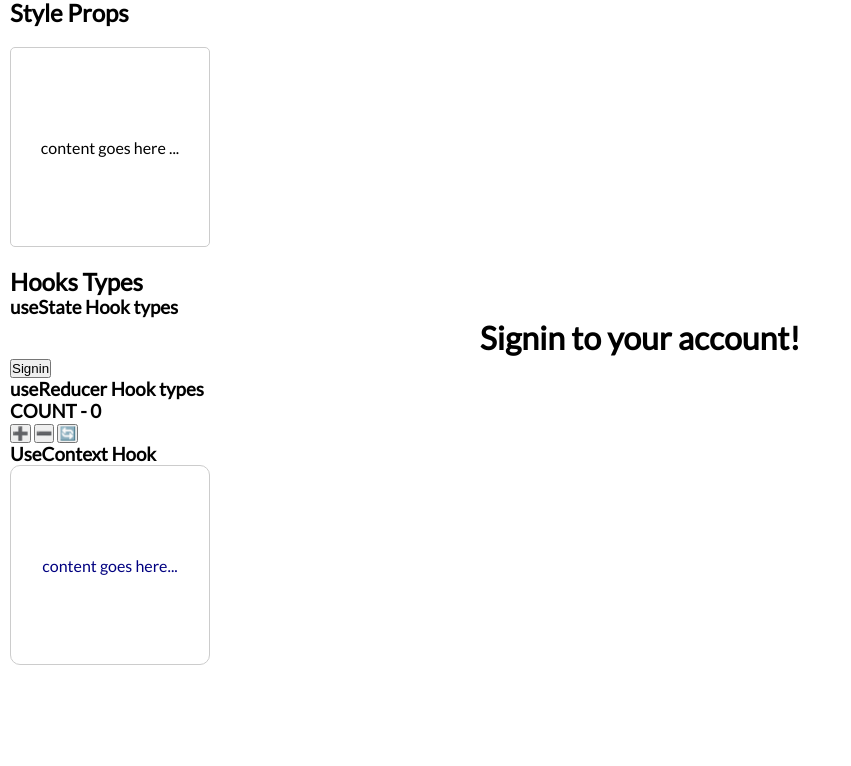
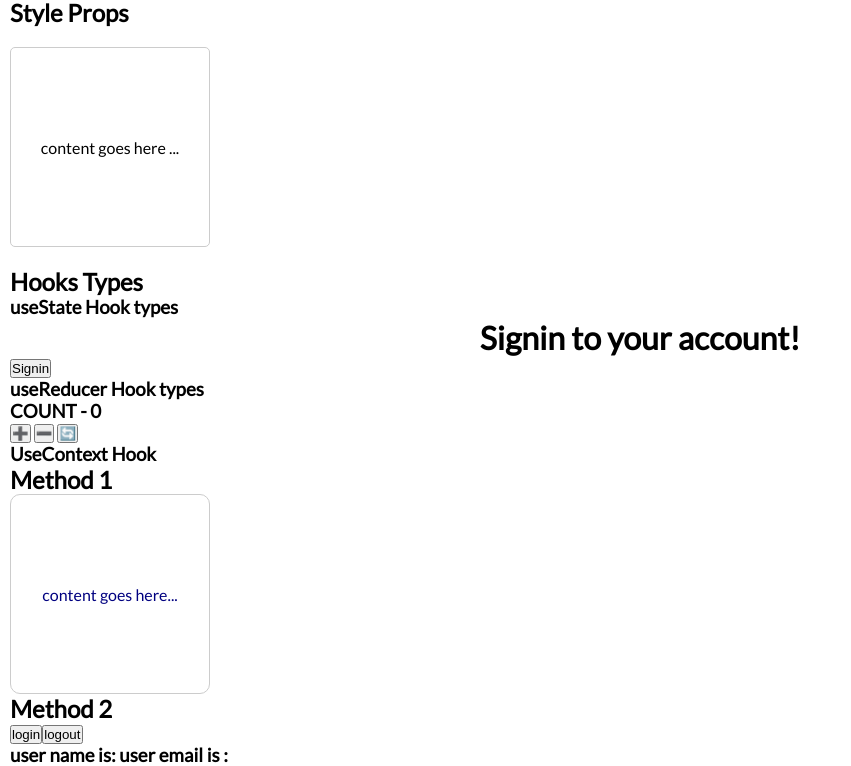
Before and after one commit to Stylish-Developer/React-Ts-beginnerToIntermediate, a React (Create React App) app: page / in a window 1280 px wide. Shown: the part 495-1261 px from the top of the page, without its empty margins (0-851 px from the left). Before the commit the page ends 1160 px from the top, so only its background shows below. Built offline with nearby package versions, Linux system fonts and the light colour scheme.

Commit message:
method 2  useContext future value  hook with typescript is workouted

```diff
--- /dev/null
+++ b/src/components/hooks-types/usecontext/usecontexthook/User.tsx
@@ -0,0 +1,35 @@
+import { useContext } from "react";
+import { Context } from "./context2";
+
+const User = () => {
+  const data = useContext(Context);
+
+  const handleLogin = () => {
+    if (data) {
+      data.setUser({
+        name: "JIN",
+        email: "gowthamsampathkumar@outlook.com",
+      });
+    }
+  };
+
+  const handleLogout = () => {
+    if (data) {
+      data.setUser({
+        name: "",
+        email: "",
+      });
+    }
+  };
+  return (
+    <>
+      <button onClick={handleLogin}>login</button>
+      <button onClick={handleLogout}>logout</button>
+      <h3>
+        user name is: {data?.user?.name} user email is : {data?.user?.email}
+      </h3>
+    </>
+  );
+};
+
+export default User;
--- /dev/null
+++ b/src/components/hooks-types/usecontext/usecontexthook/context2.tsx
@@ -0,0 +1,31 @@
+import { ReactNode, createContext, useState } from "react";
+
+// -- types
+
+// 1 For Children
+interface ChildrenProps {
+  children: ReactNode;
+}
+// 2 For state
+interface StateProps {
+  name: string;
+  email: string;
+}
+// For context
+interface ContextProps {
+  user: StateProps | null;
+  setUser: React.Dispatch<React.SetStateAction<StateProps | null>>;
+}
+
+// -- context creation
+export const Context = createContext<ContextProps | null>(null);
+//-- method 2
+const ContextProviderComponent = ({ children }: ChildrenProps) => {
+  const [user, setUser] = useState<StateProps | null>(null);
+
+  return (
+    <Context.Provider value={{ user, setUser }}>{children}</Context.Provider>
+  );
+};
+
+export default ContextProviderComponent;
--- a/src/components/hooks-types/usecontext/usecontexthook/index.tsx
+++ b/src/components/hooks-types/usecontext/usecontexthook/index.tsx
@@ -1,12 +1,19 @@
 import Card from "./Card";
+import User from "./User";
 import ThemeProviderComponent from "./context";
+import ContextProviderComponent from "./context2";
 
 const UseContextApp = () => {
   return (
     <>
+      <h2>Method 1</h2>
       <ThemeProviderComponent>
         <Card />
       </ThemeProviderComponent>
+      <h2>Method 2</h2>
+      <ContextProviderComponent>
+        <User />
+      </ContextProviderComponent>
     </>
   );
 };
```
